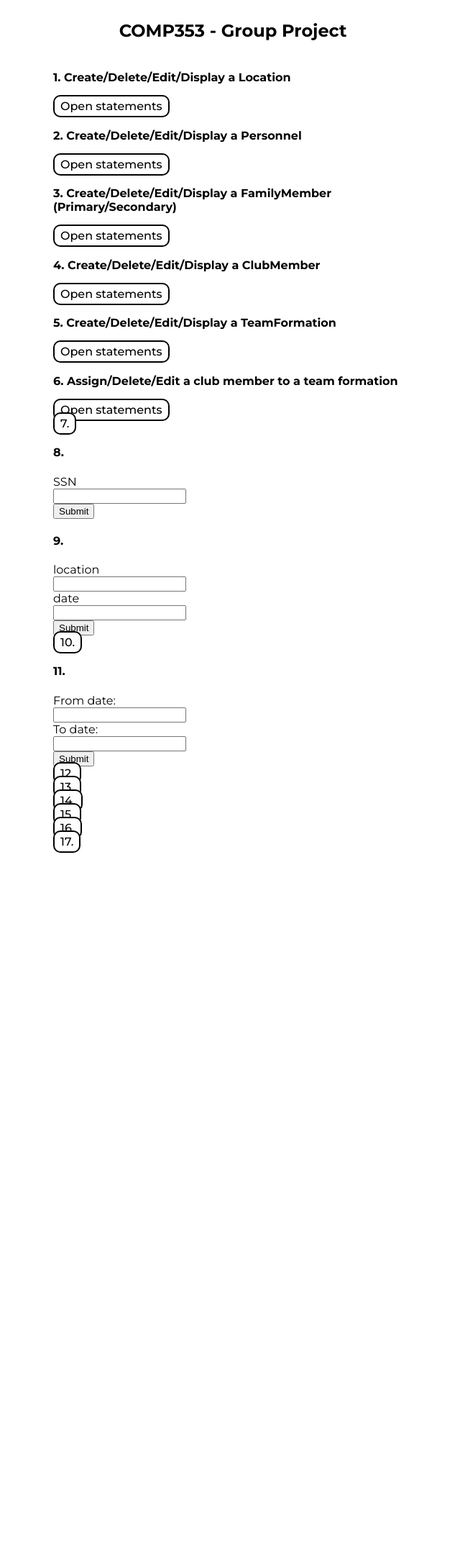
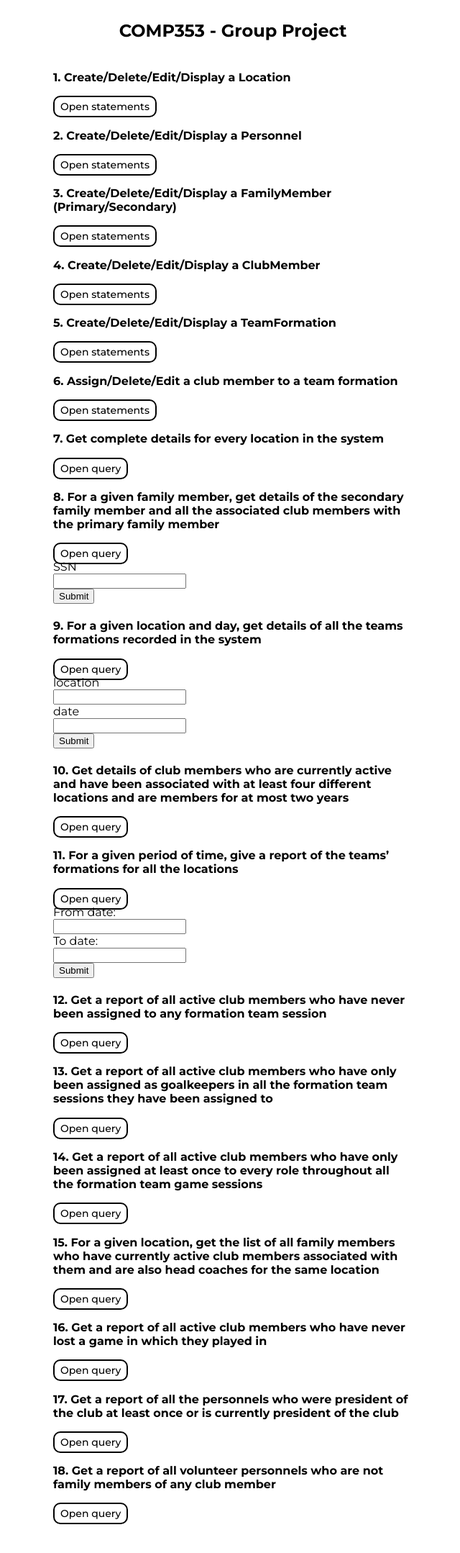
Before and after one commit to srowal/databases-final-project, a PHP site: page / in a window 1280 px wide. Shown: the whole page at 72% size, without its empty margins (316-956 px from the left). Before the commit the page ends 1185 px from the top, so only its background shows below. Run offline with PHP 8.4, Linux system fonts and the light colour scheme.

Commit message:
Update HTML and CSS

```diff
--- a/html/css/style.css
+++ b/html/css/style.css
@@ -25,6 +25,10 @@ html {
     padding-top: 10px;
 }
 
+a {
+    font-size: 14px;
+}
+
 a, button {
     border-radius: 10px;
     background-color: white;
--- a/html/index.php
+++ b/html/index.php
@@ -38,12 +38,17 @@ include "./include/header.php";
       <a href="./locations.php">Open statements</a>
     </div>
 
+    <!-- UPDATE PATH -->
     <div class="query">
-      <a href="./queries/q07.php">7.</a>
+      <h4>7. Get complete details for every location in the system</h4>
+      <a href="./queries/q07.php">Open query</a>
     </div>
 
+    <!-- UPDATE PATH -->
     <div class="query">
-      <h4>8.</h4>
+      <h4>8. For a given family member, get details of the secondary family member and all the associated club members with the primary family member</h4>
+      <a href="./queries/q07.php">Open query</a>
+
       <form action = "./queries/q08.php" method="GET">
         <label for="SSN">SSN</label><br>
         <input type="text" name="SSN"><br>
@@ -51,8 +56,11 @@ include "./include/header.php";
       </form>
     </div>
 
+    <!-- UPDATE PATH -->
     <div class="query">
-      <h4>9.</h4>
+      <h4>9. For a given location and day, get details of all the teams formations recorded in the system</h4>
+      <a href="./queries/q07.php">Open query</a>
+
       <form action = "./queries/q09.php" method="GET">
         <label for="location">location</label><br>
         <input type="text" name="location"><br>
@@ -62,12 +70,17 @@ include "./include/header.php";
       </form>
     </div>
 
+    <!-- UPDATE PATH -->
     <div class="query">
-      <a href="./queries/q10.php">10.</a>
+      <h4>10. Get details of club members who are currently active and have been associated with at least four different locations and are members for at most two years</h4>
+      <a href="./queries/q07.php">Open query</a>
     </div>
 
+    <!-- UPDATE PATH -->
     <div class="query">
-      <h4>11.</h4>
+      <h4>11. For a given period of time, give a report of the teams’ formations for all the locations</h4>
+      <a href="./queries/q07.php">Open query</a>
+
       <form action = "./queries/q11.php" method="GET">
         <label for="fromDate">From date:</label><br>
         <input type="text" name="fromDate"><br>
@@ -77,28 +90,46 @@ include "./include/header.php";
       </form>
     </div>
 
+    <!-- VERIFY QUERY REDIRECT -->
     <div class="query">
-      <a href="./queries/q12.php">12.</a>
+      <h4>12. Get a report of all active club members who have never been assigned to any formation team session</h4>
+      <a href="./queries/q12.php">Open query</a>
     </div>
 
+    <!-- UPDATE PATH -->
     <div class="query">
-      <a href="./locations.php">13.</a>
+      <h4>13. Get a report of all active club members who have only been assigned as goalkeepers in all the formation team sessions they have been assigned to</h4>
+      <a href="./queries/q07.php">Open query</a>
     </div>
 
+    <!-- UPDATE PATH -->
     <div class="query">
-      <a href="./locations.php">14.</a>
+      <h4>14. Get a report of all active club members who have only been assigned at least once to every role throughout all the formation team game sessions</h4>
+      <a href="./queries/q07.php">Open query</a>
     </div>
 
+    <!-- UPDATE PATH -->
     <div class="query">
-      <a href="./locations.php">15.</a>
+      <h4>15. For a given location, get the list of all family members who have currently active club members associated with them and are also head coaches for the same location</h4>
+      <a href="./queries/q07.php">Open query</a>
     </div>
 
+    <!-- UPDATE PATH -->
     <div class="query">
-      <a href="./locations.php">16.</a>
+      <h4>16. Get a report of all active club members who have never lost a game in which they played in</h4>
+      <a href="./queries/q07.php">Open query</a>
     </div>
 
+    <!-- UPDATE PATH -->
     <div class="query">
-      <a href="./locations.php">17.</a>
+      <h4>17. Get a report of all the personnels who were president of the club at least once or is currently president of the club</h4>
+      <a href="./queries/q07.php">Open query</a>
+    </div>
+
+    <!-- UPDATE PATH -->
+    <div class="query">
+      <h4>18. Get a report of all volunteer personnels who are not family members of any club member</h4>
+      <a href="./queries/q07.php">Open query</a>
     </div>
 
 </section>
```
